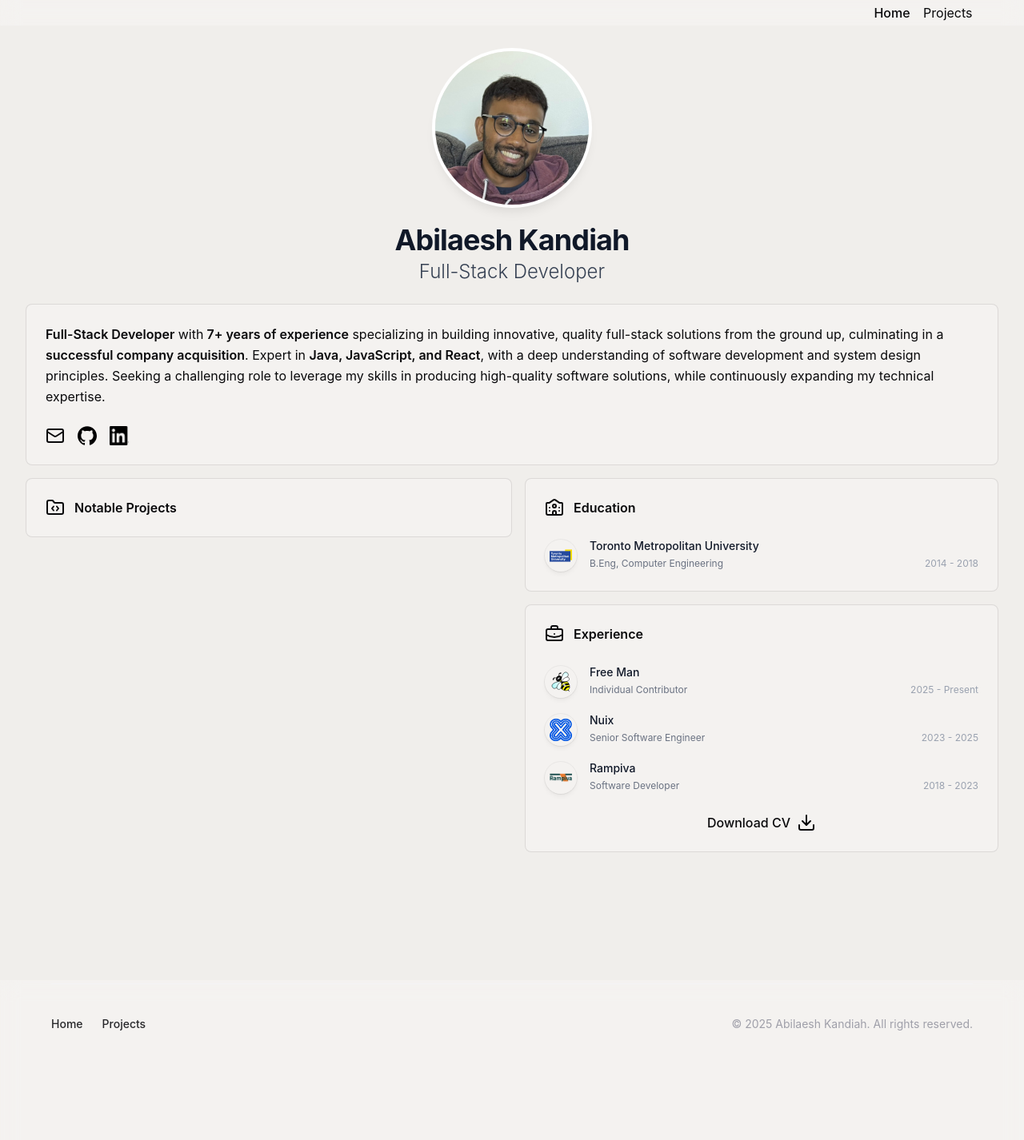
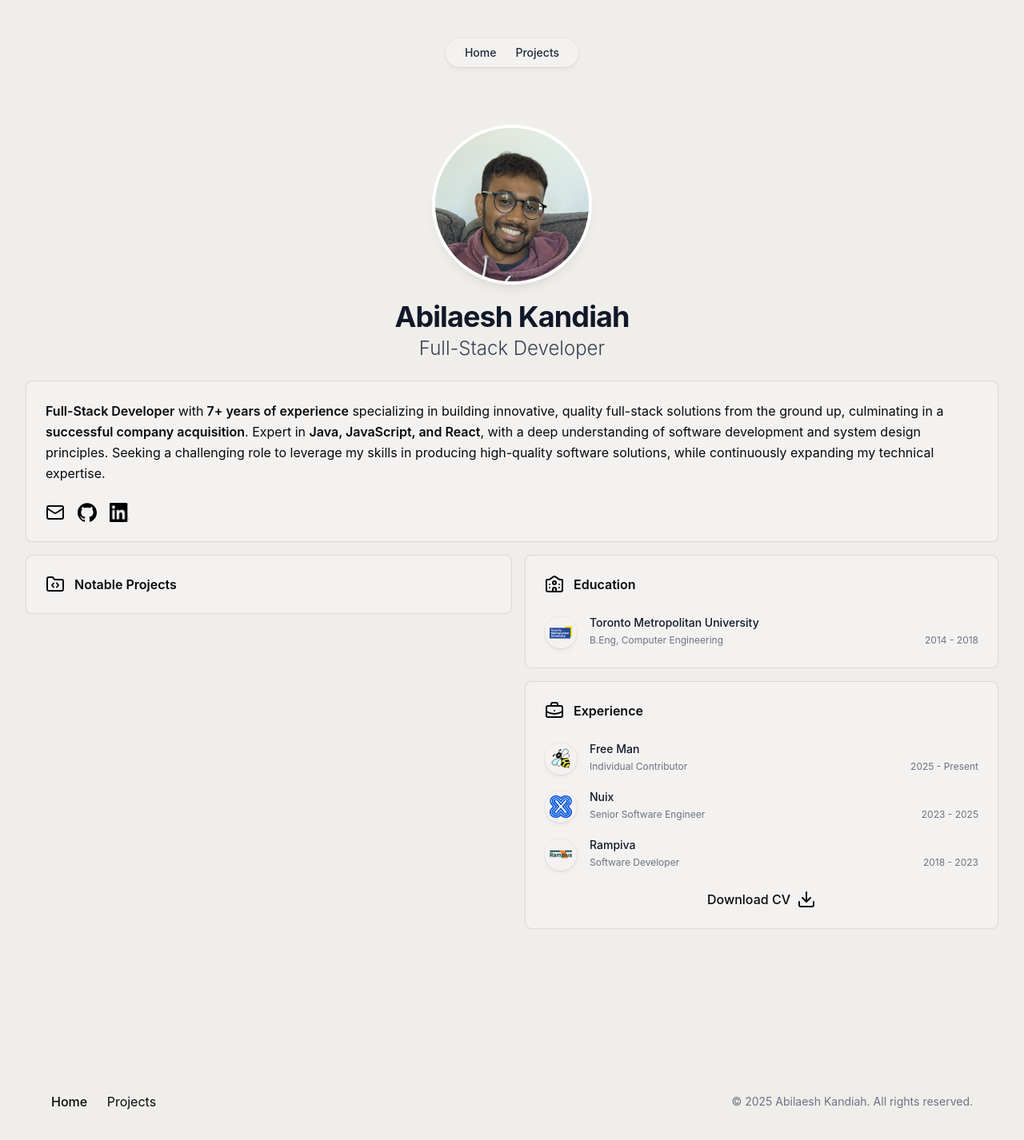
Before and after one commit to abikandiah/portfolio, a React (Vite) app: page / in a window 1280 px wide. Shown: the top 1426 px of the page at 80% size. Built offline with nearby package versions, Linux system fonts and the light colour scheme.

Commit message:
Call It A Day

```diff
--- a/src/components/Footer.tsx
+++ b/src/components/Footer.tsx
@@ -2,17 +2,17 @@ import { NavLink } from "./misc";
 
 function Footer() {
     return (
-        <footer className="footer">
+        <footer className="flex-none mt-32 py-1 px-8 backdrop-blur-md">
             <div className="mx-auto max-w-screen-xl px-8">
-                <div className="border-t border-zinc-100 pt-10 pb-16 dark:border-zinc-700/40">
+                <div className="pt-10 pb-16">
                     <div>
                         <div className="flex flex-col items-center justify-between gap-6 md:flex-row">
-                            <div className="flex flex-wrap justify-center gap-x-6 gap-y-1 text-sm font-medium text-zinc-800 dark:text-zinc-200">
+                            <div className="flex flex-wrap justify-center gap-x-6 gap-y-1">
                                 <NavLink to="/" text={'Home'} />
 
                                 <NavLink to="/projects" text={'Projects'} />
                             </div>
-                            <p className="text-sm text-zinc-400 dark:text-zinc-500">
+                            <p className="text-sm text-gray-500">
                                 ©
                                 2025
                                 Abilaesh Kandiah. All rights reserved.
--- a/src/components/Header.tsx
+++ b/src/components/Header.tsx
@@ -1,16 +1,28 @@
-import { NavLink } from "./misc";
+import { Link } from "@tanstack/react-router";
 
 
 function Header() {
     return (
-        <header className="header">
-            <div className="max-w-screen-xl mx-auto flex items-center justify-end px-8">
-                <div className="flex items-center divide-x-2 divide-stone-200">
-                    <nav className="flex items-center justify-center gap-4">
+        <header className="relative top-0 z-50 h-32">
+            <div className="relative top-0 z-10 h-16 pt-12">
 
-                        <NavLink to="/" text={'Home'} />
+                <div className="flex flex-1 justify-end md:justify-center">
+                    <div className="md:hidden">
+                        HAMBURGER FOR SMALL PHONE!
+                    </div>
 
-                        <NavLink to="/projects" text={'Projects'} />
+                    <nav className="hidden md:block">
+                        <ul className="
+                            flex rounded-full bg-card px-3 text-sm font-medium text-gray-800
+                            shadow-md ring-1 shadow-stone-800/5 ring-stone-900/5 backdrop-blur-sm"
+                        >
+                            <li>
+                                <NavLink to="/" text={'Home'} />
+                            </li>
+                            <li>
+                                <NavLink to="/projects" text={'Projects'} />
+                            </li>
+                        </ul>
                     </nav>
                 </div>
             </div>
@@ -18,4 +30,16 @@ function Header() {
     );
 }
 
+function NavLink({ to, text }: { to: string; text: string }) {
+    // MAKE ACTIVE TEXT COLOR!?!
+    return (
+        <Link className="relative block px-3 py-2 transition hover:text-teal-500"
+            to={to} data-text={text}
+            activeProps={{ className: 'nav-link-active' }}
+        >
+            {text}
+        </Link>
+    );
+}
+
 export default Header;
--- a/src/components/home/Contact.tsx
+++ b/src/components/home/Contact.tsx
@@ -50,7 +50,7 @@ export default Contact;
 // 				</div>
 
 // 				{/* Divider for separation on larger screens */}
-// 				<span className="hidden sm:block text-gray-400">|</span>
+// 				<span className="hidden sm:block text-gray-500">|</span>
 
 // 				{/* Email */}
 // 				<div className="flex items-center">
@@ -58,7 +58,7 @@ export default Contact;
 // 				</div>
 
 // 				{/* Divider for separation on larger screens */}
-// 				<span className="hidden sm:block text-gray-400">|</span>
+// 				<span className="hidden sm:block text-gray-500">|</span>
 
 // 				{/* Dwonload Resume */}
 // 				<div className="flex items-center">
--- a/src/components/home/Education.tsx
+++ b/src/components/home/Education.tsx
@@ -44,7 +44,7 @@ function EducationRow({ school, degree, duration, logoSrc }: EducationRowProps)
                     {degree}
                 </dd>
                 <dt className='sr-only'>Duration</dt>
-                <dd className="ml-auto text-xs leading-5 text-gray-400">
+                <dd className="ml-auto text-xs leading-5 text-gray-500">
                     {duration}
                 </dd>
             </dl>
--- a/src/components/home/WorkExperience.tsx
+++ b/src/components/home/WorkExperience.tsx
@@ -53,7 +53,7 @@ function WorkExperienceRow({ companyName, role, duration, logoSrc }: WorkExperie
                     {role}
                 </dd>
                 <dt className='sr-only'>Duration</dt>
-                <dd className="ml-auto text-xs leading-5 text-gray-400">
+                <dd className="ml-auto text-xs leading-5 text-gray-500">
                     {duration}
                 </dd>
             </dl>
--- a/src/routes/__root.tsx
+++ b/src/routes/__root.tsx
@@ -12,7 +12,7 @@ export const Route = createRootRouteWithContext<MyRouterContext>()({
 		<>
 			<Header />
 
-			<main className="outlet-content">
+			<main className="max-w-screen-xl mx-auto p-8">
 				<Outlet />
 			</main>
 
--- a/src/styles.css
+++ b/src/styles.css
@@ -2,41 +2,6 @@
 @import 'tw-animate-css';
 
 @custom-variant dark (&:is(.dark *));
-
-@layer utilities {
-	.text-shadow-bold {
-		text-shadow: 1px 0px 0px black;
-	}
-
-	.text-shadow-sm {
-		text-shadow: 1px 1px 1px black;
-	}
-
-	.text-shadow-md {
-		text-shadow: 2px 2px 4px black;
-	}
-
-	.action-hover {
-		@apply hover:text-gray-900 transition duration-200;
-	}
-
-	.action-hover-dark {
-		@apply hover:text-gray-100 transition duration-200;
-	}
-}
-
-.header {
-	@apply sticky top-0 z-50 py-1 px-8 backdrop-blur-md bg-card;
-	align-content: center;
-}
-
-.outlet-content {
-	@apply max-w-screen-xl mx-auto p-8;
-}
-
-.footer {
-	@apply flex-none mt-32 py-1 px-8 backdrop-blur-md bg-card h-full;
-}
 
 .card {
 	@apply text-card-foreground flex flex-col gap-6 p-6 rounded-md bg-card border-stone-300/80 border;
```
